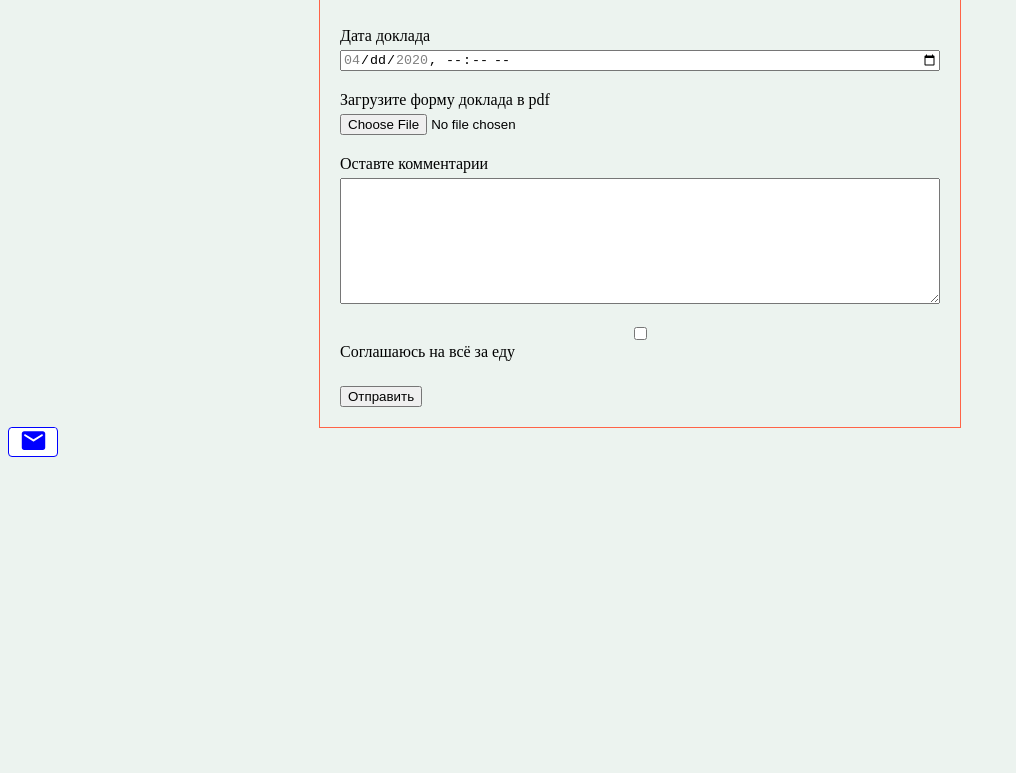
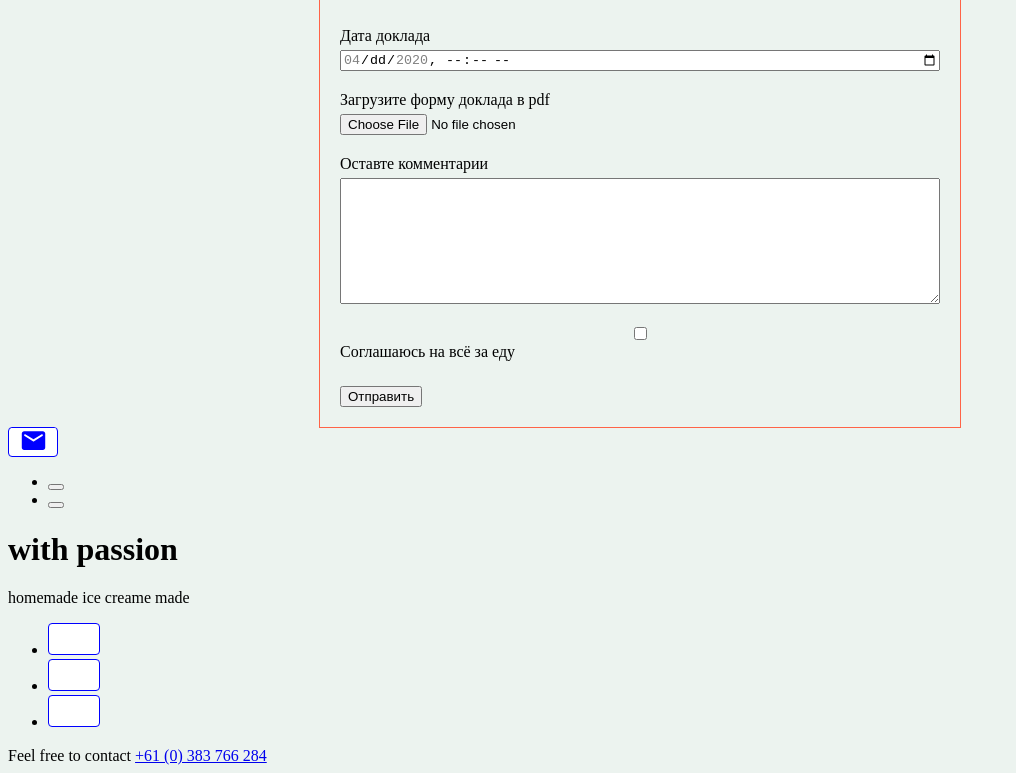
Before and after one commit to Vladimir-Taratushka/practice-hw, a plain HTML site: page index.html in a window 1280 px wide. Shown: the part 1328-2101 px from the top of the page, without its empty margins (0-1016 px from the left). Before the commit the page ends 1793 px from the top, so only its background shows below. Drawn offline with Linux system fonts and the light colour scheme.

Commit message:
добавил материалы командного проэкта

```diff
--- a/index.html
+++ b/index.html
@@ -156,6 +156,56 @@ max="2020-04-20T10:30"
      <use href="./images/icons/sprite1.svg#icon-Vector-2"></use> </svg>
 </button>
 
+<footer>
+  <div>
+    <ul class="foot-buttons">
+      <li> <button class="button-location"></button></li>
+      <li> <button class="button-franchise"></button></li>
+
+
+    </ul>
+    <h1 class="foot-header">with passion</h1>
+    <p class="pre-header">homemade ice creame made</p>
+  </div>
+  <div>
+    <ul class="social-links">
+      <li class="social-links-icons"> <a href="#">
+          <svg class="icon">
+            <use href="#">
+
+            </use>
+          </svg>
+        </a></li>
+      <li class="social-links-icons"> <a href="#">
+          <svg class="icon">
+            <use href="#">
+
+            </use>
+          </svg>
+        </a></li>
+      <li class="social-links-icons"><a href="#">
+          <svg class="icon">
+            <use href="#">
+            </use>
+          </svg>
+        </a>
+      </li>
+    </ul>
+  </div>
+
+  <section id="contacts">
+    <span class="phone-description ">Feel free to contact</span>
+    <a href="tel:+61(0)383766284" class="phone">+61 (0) 383 766 284 </a>
+
+  </section>
+
+  <div class="foot-sign">
+    <span class="text">© 2019 - IceCream. All Rights Reserved.</span>
+  </div>
+
+</footer>
+
+
 
 
 
```
Also changed, not shown: js/script-1.js (added).
